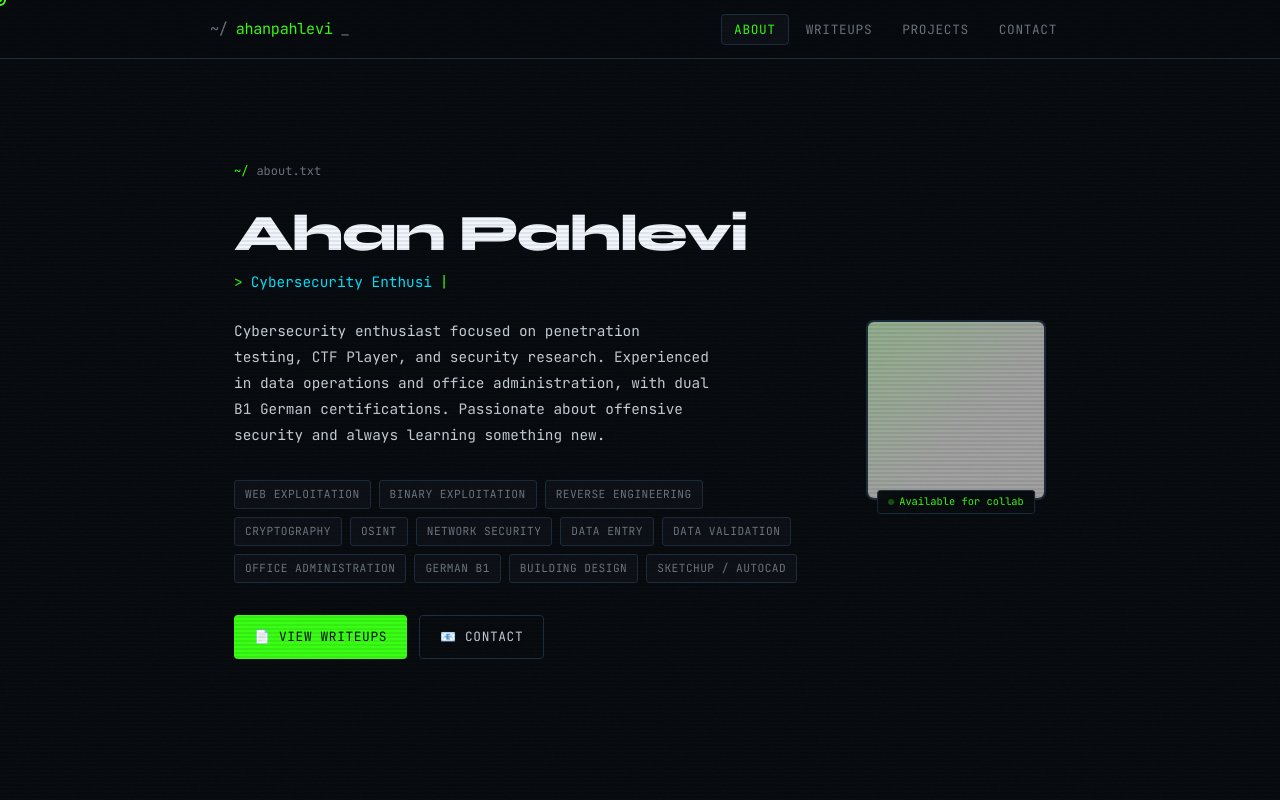
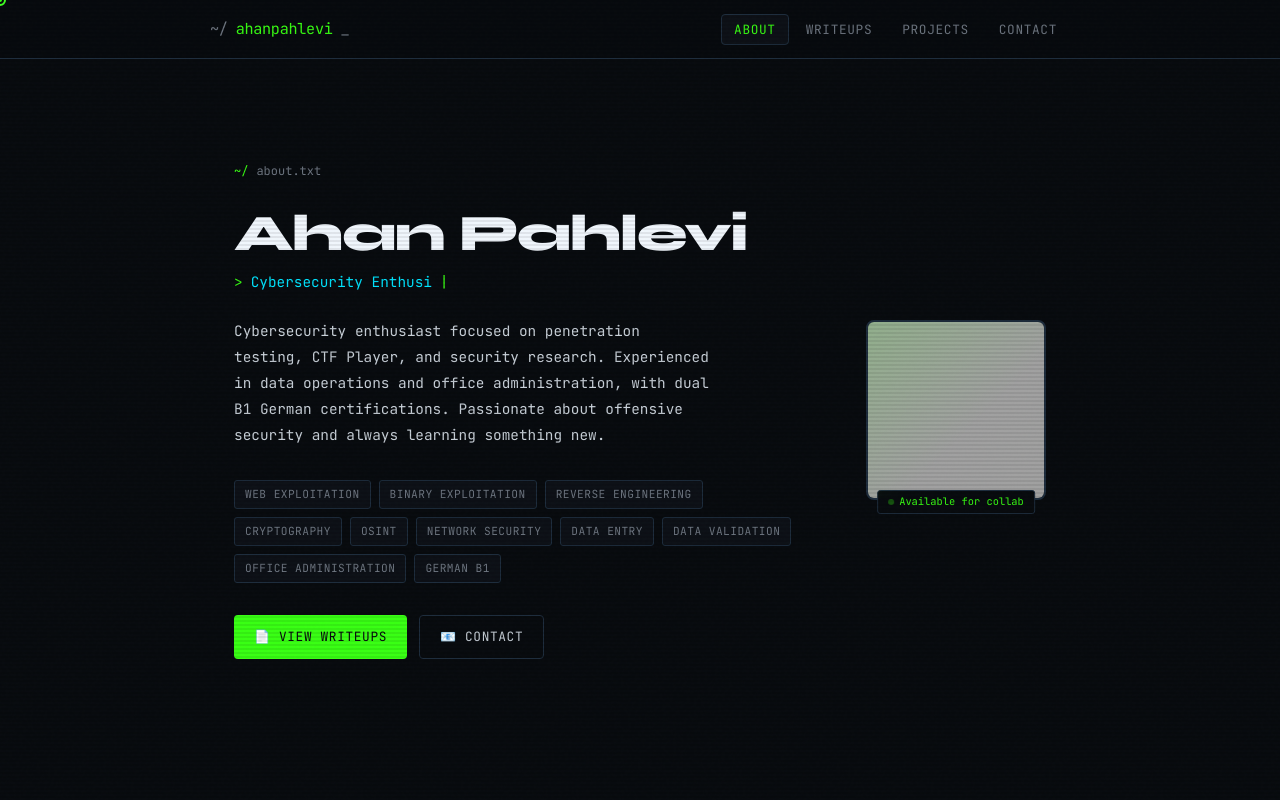
Before and after one commit to AhanDotID/ahandotid.github.io, a plain HTML site: page index.html in a window 1280 px wide. Shown: the top 800 px of the page. Drawn offline with Linux system fonts and the light colour scheme; grey boxes are pictures that could not be loaded.

Commit message:
Remove specific tags from index.html
Removed 'Building Design' and 'SketchUp / AutoCAD' tags from the list.

```diff
--- a/index.html
+++ b/index.html
@@ -61,8 +61,6 @@
             <span class="tag">Data Validation</span>
             <span class="tag">Office Administration</span>
             <span class="tag">German B1</span>
-            <span class="tag">Building Design</span>
-            <span class="tag">SketchUp / AutoCAD</span>
           </div>
           <div class="hero-links fade-up delay-5">
             <a href="writeups.html" class="btn btn-primary">&#128196; View Writeups</a>
```
